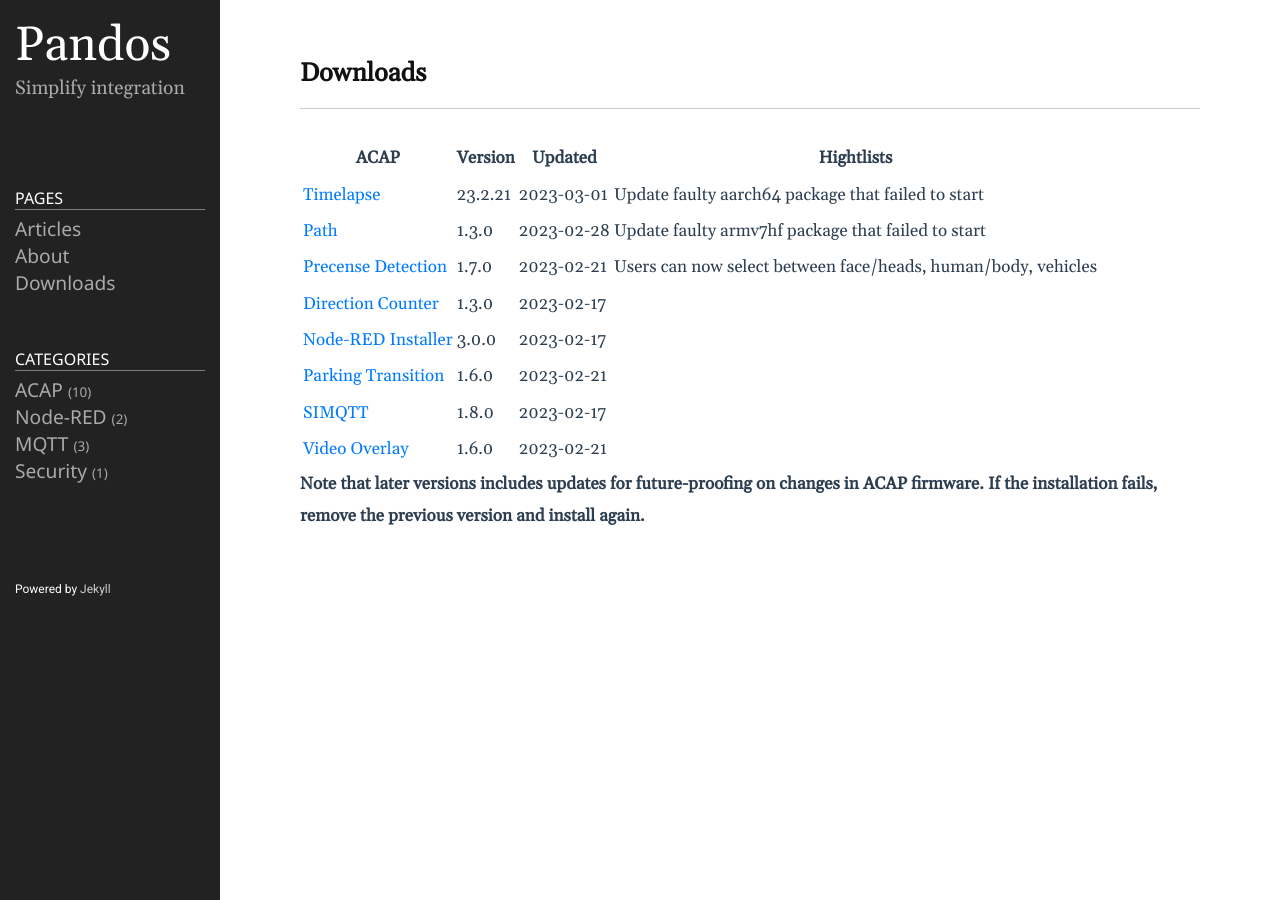
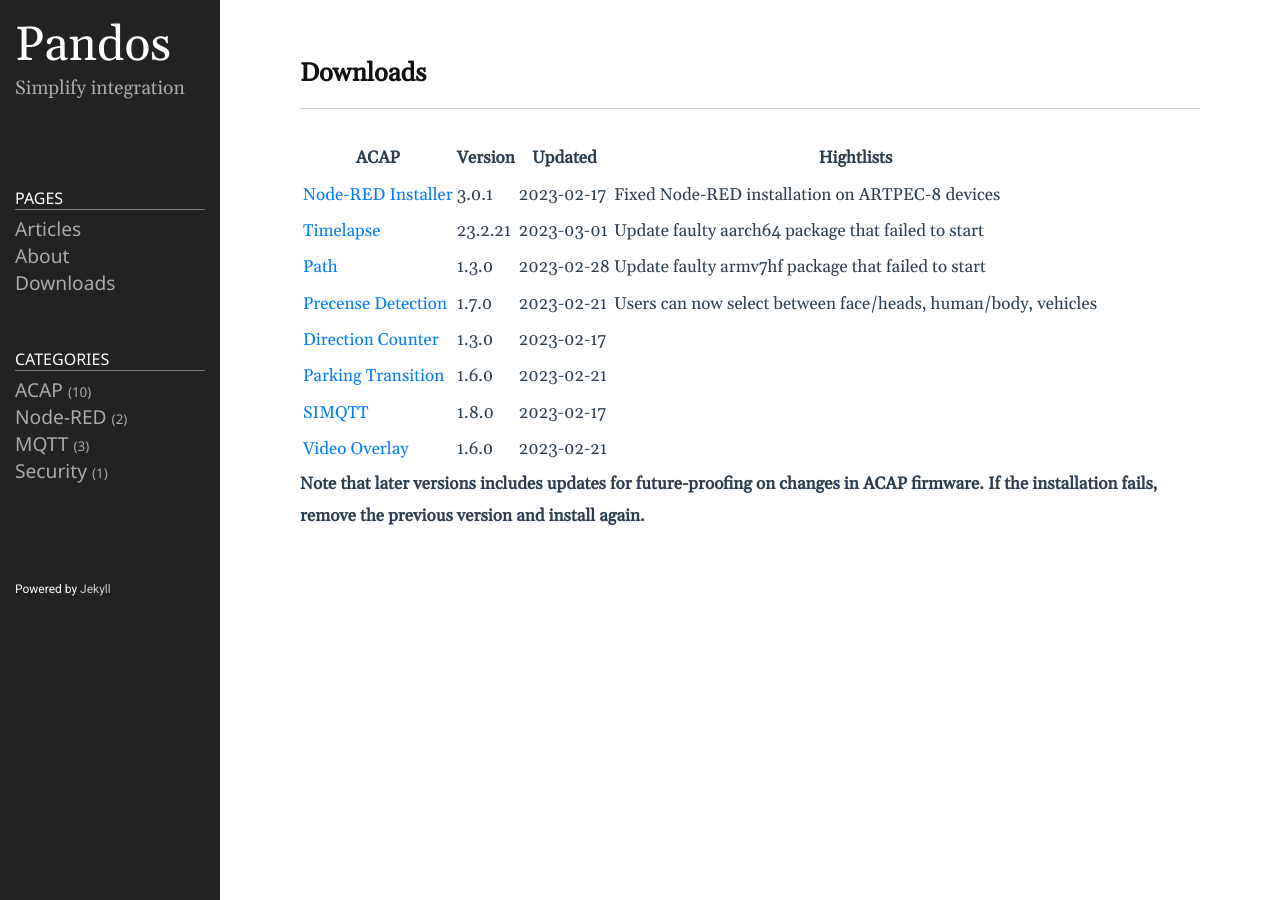
Before and after one commit to pandosme/pandosme.github.io, a Jekyll site: the page built from docs/downloads.md, in a window 1280 px wide. Built offline with Jekyll 4.4.1, drawn with Linux system fonts in a browser that asks for light colours.

Commit message:
Update downloads.md

```diff
--- a/docs/downloads.md
+++ b/docs/downloads.md
@@ -6,11 +6,11 @@ permalink: /downloads/
 
 |ACAP | Version| Updated | Hightlists|
 |------------------------ |---------- |------------ |-------------------------- |
+|[Node-RED Installer](https://acap.juhlin.me/package/Nodered) |3.0.1 |2023-02-17 | Fixed Node-RED installation on ARTPEC-8 devices |
 |[Timelapse](https://acap.juhlin.me/package/timelapseme) |23.2.21 |2023-03-01 | Update faulty aarch64 package that failed to start |
 |[Path](https://acap.juhlin.me/package/path) |1.3.0 |2023-02-28 | Update faulty armv7hf package that failed to start |
 |[Precense Detection](https://acap.juhlin.me/package/presence) |1.7.0 |2023-02-21 | Users can now select between face/heads, human/body, vehicles|
 |[Direction Counter](https://acap.juhlin.me/package/directioncounter) |1.3.0 |2023-02-17 | |
-|[Node-RED Installer](https://acap.juhlin.me/package/Nodered) |3.0.0 |2023-02-17 | |
 |[Parking Transition](https://acap.juhlin.me/package/parking) |1.6.0 |2023-02-21 | |
 |[SIMQTT](https://acap.juhlin.me/package/simqtt) |1.8.0 |2023-02-17 |
 |[Video Overlay](https://acap.juhlin.me/package/xoverlay) |1.6.0 |2023-02-21 | |
```
